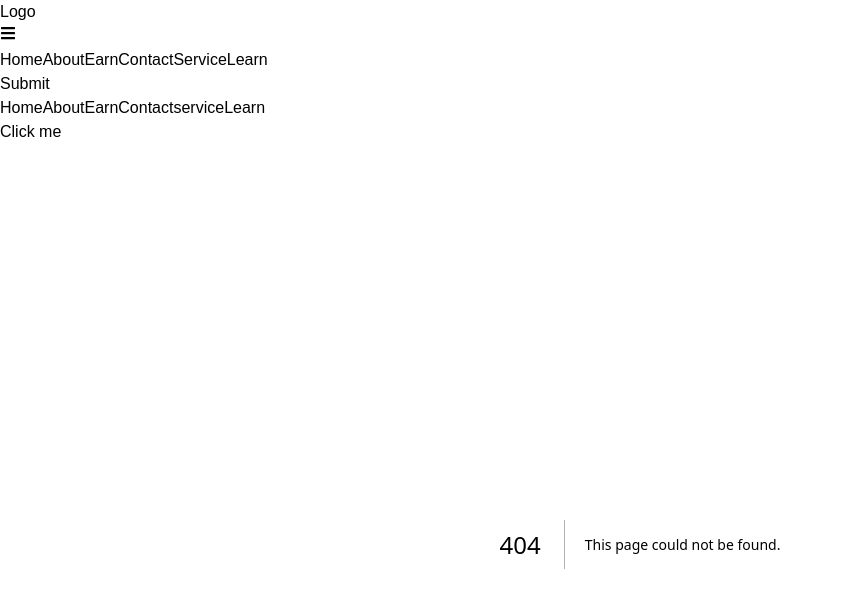
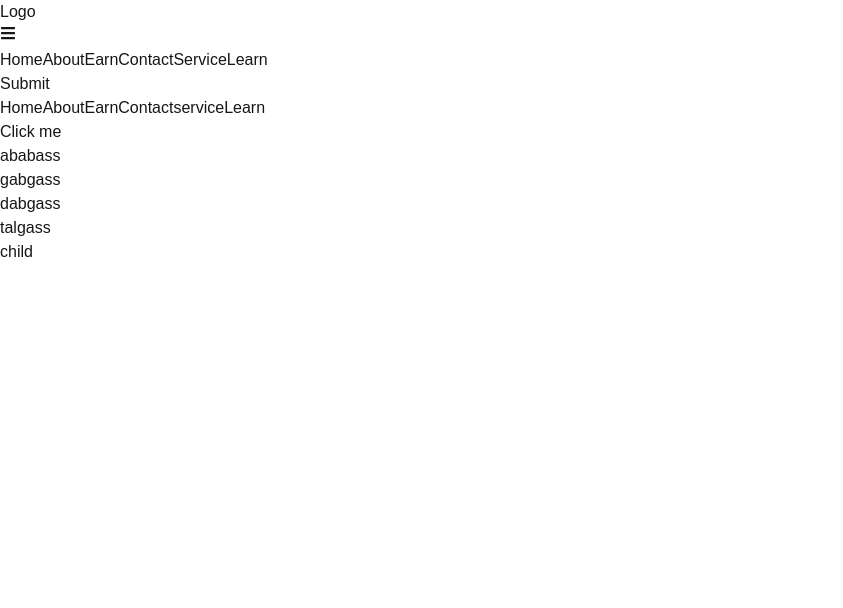
Before and after one commit to mnosumon/nextjs-practice, a Next.js app: page /earn in a window 1280 px wide. Before the commit this address had no page. Shown: the top 608 px of the page, without its empty margins (0-843 px from the left). Built offline with nearby package versions, Linux system fonts and the light colour scheme.

Commit message:
Dynamic route and nested layout done

```diff
--- a/src/app/about/page.jsx
+++ b/src/app/about/page.jsx
@@ -2,11 +2,7 @@ import React from "react";
 import Dn from "../dynamic/page";
 
 const page = () => {
-  return (
-    <div>
-      <Dn />
-    </div>
-  );
+  return <div>about</div>;
 };
 
 export default page;
--- a/src/app/components/Index.jsx
+++ b/src/app/components/Index.jsx
@@ -52,7 +52,10 @@ const Navbar = () => {
           <Link href="/earn" className="hover:text-orange-500 cursor-pointer">
             Earn
           </Link>
-          <Link href="contact" className="hover:text-orange-500 cursor-pointer">
+          <Link
+            href="/contact"
+            className="hover:text-orange-500 cursor-pointer"
+          >
             Contact
           </Link>
           <Link
--- a/src/app/dynamic/[id]/page.jsx
+++ b/src/app/dynamic/[id]/page.jsx
@@ -2,9 +2,10 @@
 import React from "react";
 
 const Daynamic = ({ params }) => {
+  const { id } = params;
   return (
     <div>
-      <div className="">the id is : {params.id}</div>
+      <div className="">the id is : {id}</div>
     </div>
   );
 };
--- /dev/null
+++ b/src/app/earn/child/Child.jsx
@@ -0,0 +1,7 @@
+import React from "react";
+
+const Child = () => {
+  return <div>child</div>;
+};
+
+export default Child;
--- /dev/null
+++ b/src/app/earn/layout.jsx
@@ -0,0 +1,28 @@
+import Link from "next/link";
+import React from "react";
+
+const layout = ({ children }) => {
+  return (
+    <div>
+      <nav>
+        <ul className="flex gap-3">
+          <li>
+            <Link href="#">ababass</Link>
+          </li>
+          <li>
+            <Link href="#">gabgass</Link>
+          </li>
+          <li>
+            <Link href="#">dabgass</Link>
+          </li>
+          <li>
+            <Link href="#">talgass</Link>
+          </li>
+        </ul>
+      </nav>
+      {children}
+    </div>
+  );
+};
+
+export default layout;
--- /dev/null
+++ b/src/app/earn/page.jsx
@@ -0,0 +1,12 @@
+import React from "react";
+import Child from "./child/child";
+
+const page = () => {
+  return (
+    <div>
+      <Child />
+    </div>
+  );
+};
+
+export default page;
```
Also changed, not shown: src/app/dynamic/layout.jsx (added, +28 -0 lines), src/app/dynamic/page.jsx (+5 -3 lines).
